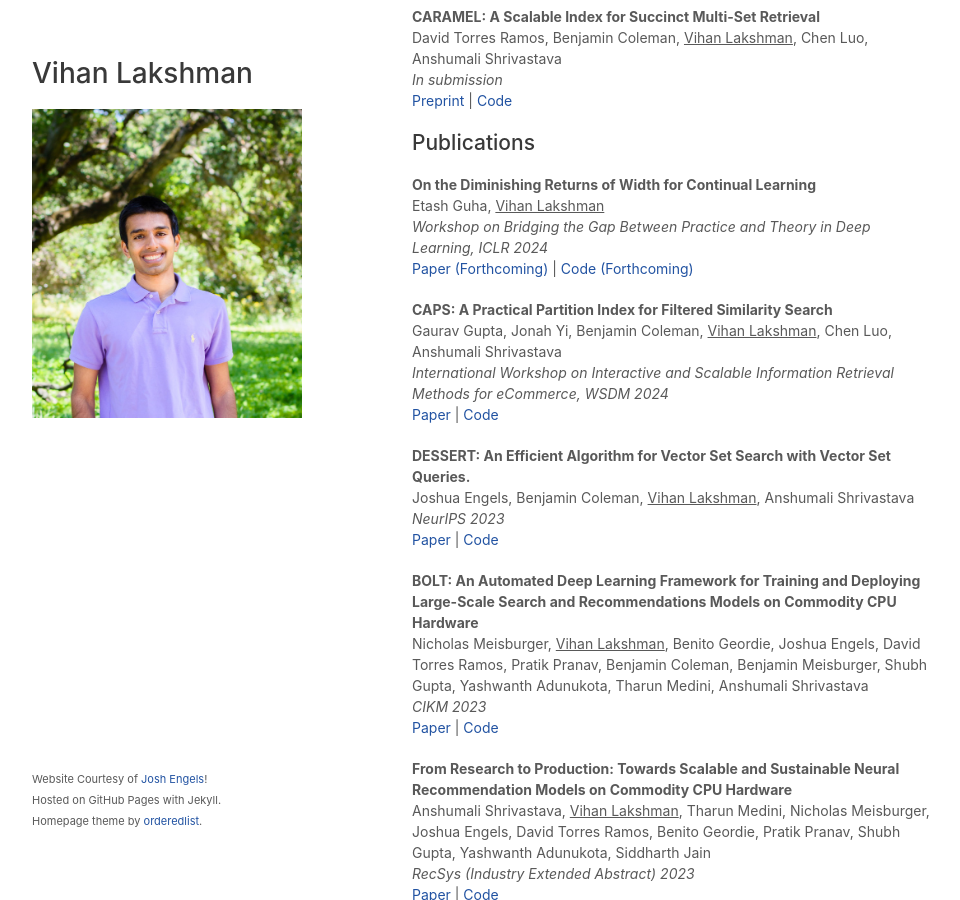
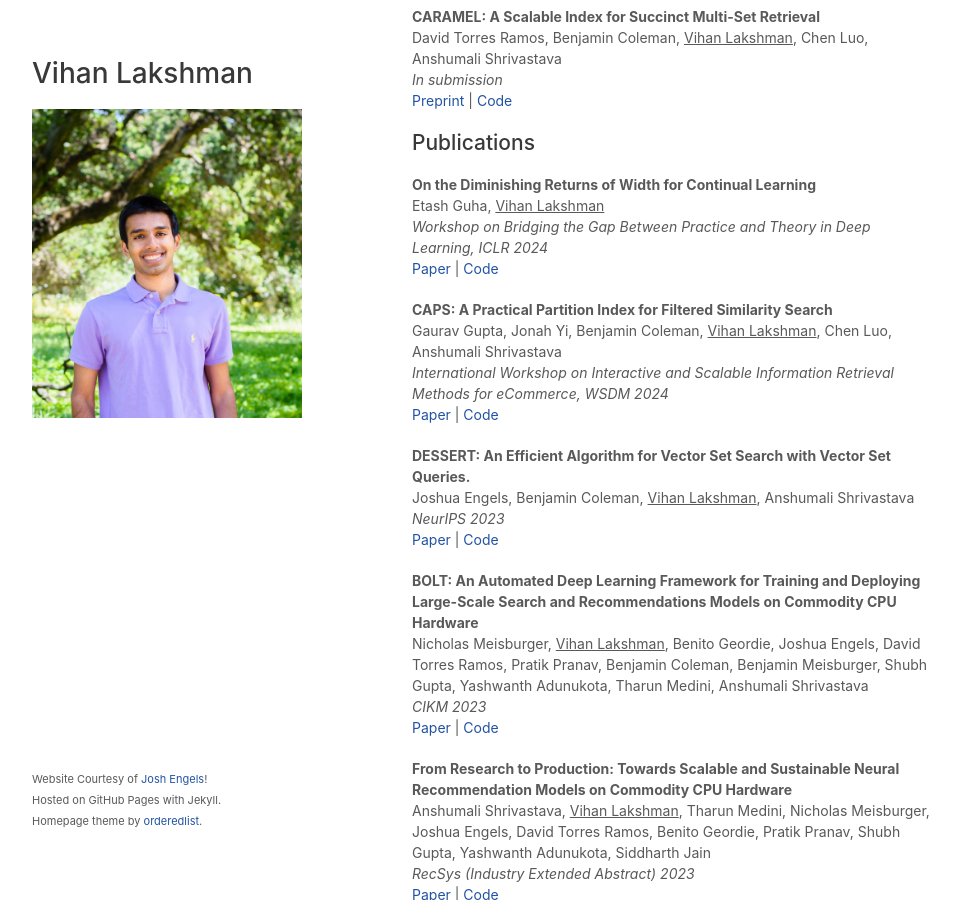
Before and after one commit to vihan-lakshman/vihan-lakshman.github.io, a Jekyll site: the page built from index.html, in a window 1280 px wide and 900 px high, scrolled down 346 px. Shown: the whole window, without its empty margins (158-1118 px from the left). Built offline with Jekyll 4.4.1, drawn with Linux system fonts in a browser that asks for light colours; a style sheet for code colours, icons or effects is not loaded.

Commit message:
Add new links

```diff
--- a/index.html
+++ b/index.html
@@ -72,8 +72,8 @@
         <b>On the Diminishing Returns of Width for Continual Learning</b> <br>
         Etash Guha, <u>Vihan Lakshman</u><br>
         <i>Workshop on Bridging the Gap Between Practice and Theory in Deep Learning, ICLR 2024</i><br>
-        <a href="">Paper (Forthcoming)</a> |
-        <a href="">Code (Forthcoming)</a>
+        <a href="https://arxiv.org/pdf/2403.06398.pdf">Paper</a> |
+        <a href="https://github.com/vihan-lakshman/diminishing-returns-wide-continual-learning">Code</a>
       </p>
 
       <b>CAPS: A Practical Partition Index for Filtered Similarity Search</b> <br>
```
